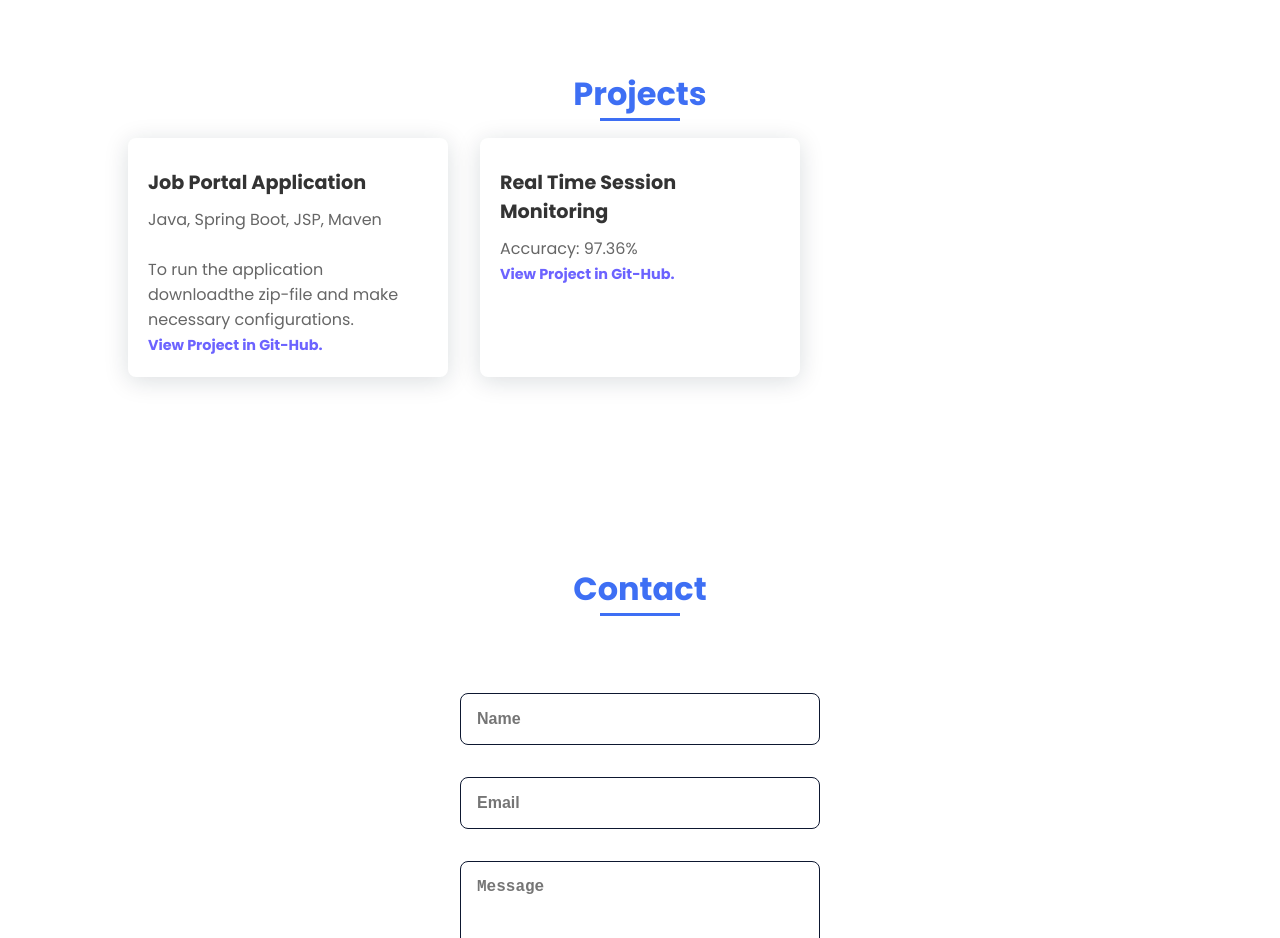
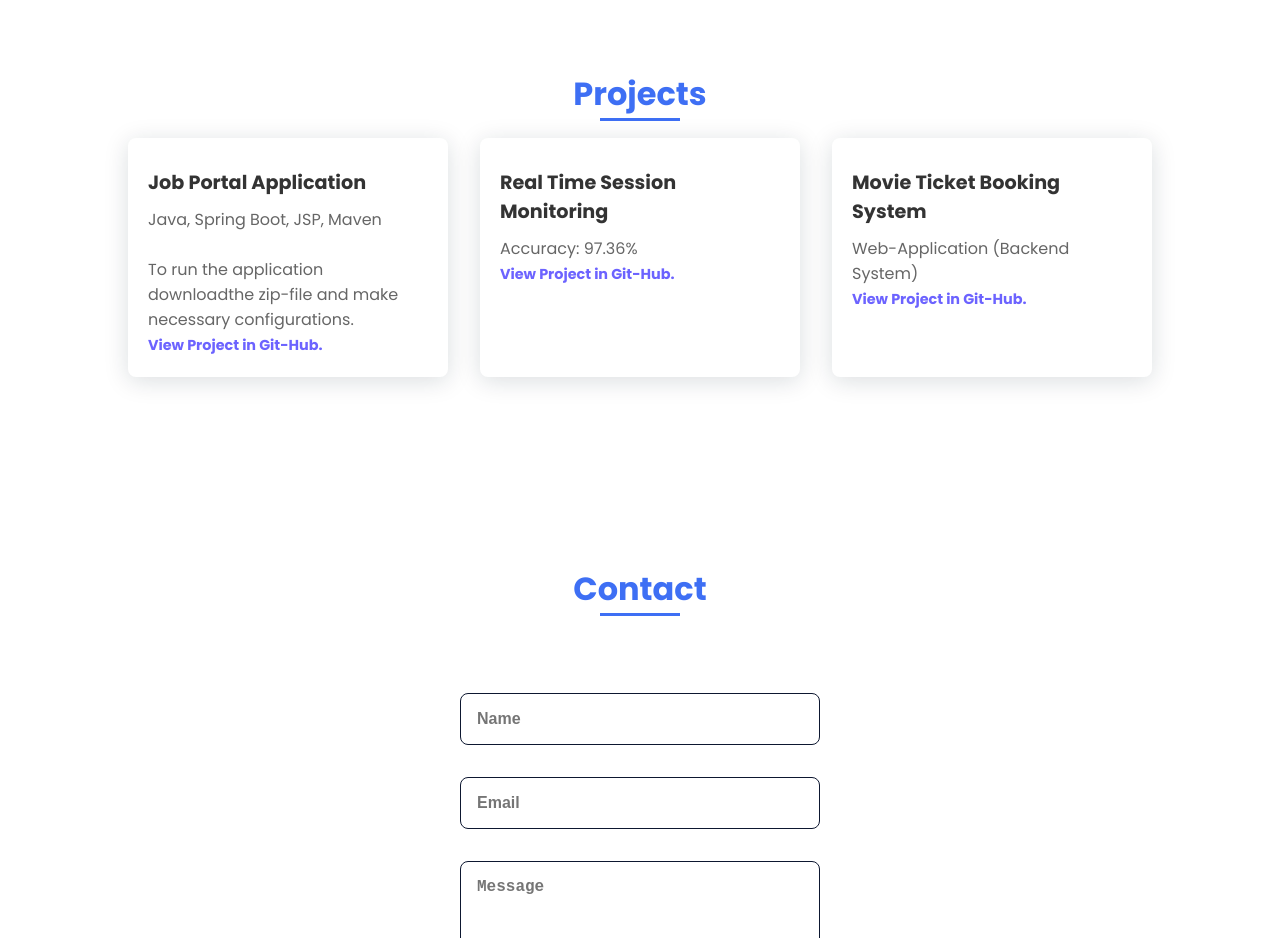
Before and after one commit to Soumik-Ghosh-2924/Personal-Portfolio, a plain HTML site: page index.html in a window 1280 px wide. Shown: the part 2180-3118 px from the top of the page. Drawn offline with nearby package versions, Linux system fonts and the light colour scheme.

Commit message:
Updated Project Section

```diff
--- a/index.html
+++ b/index.html
@@ -170,6 +170,13 @@
                     <p>Accuracy: 97.36%</p>
                     <a href="https://github.com/Soumik-Ghosh-2924/Minor-Project-6S" target="https://github.com/Soumik-Ghosh-2924/Minor-Project-6S">View Project in Git-Hub.</a>
                 </div>
+
+                <div class="work__img">
+                    <h3>Movie Ticket Booking System</h3>
+                    <p>Web-Application (Backend System)</p>
+                    <a href="https://github.com/Soumik-Ghosh-2924/Movie-Ticket-Booking-Project" target="https://github.com/Soumik-Ghosh-2924/Movie-Ticket-Booking-Project">View Project in Git-Hub.</a>
+                </div>
+
             </div>
         </section>
 
```
